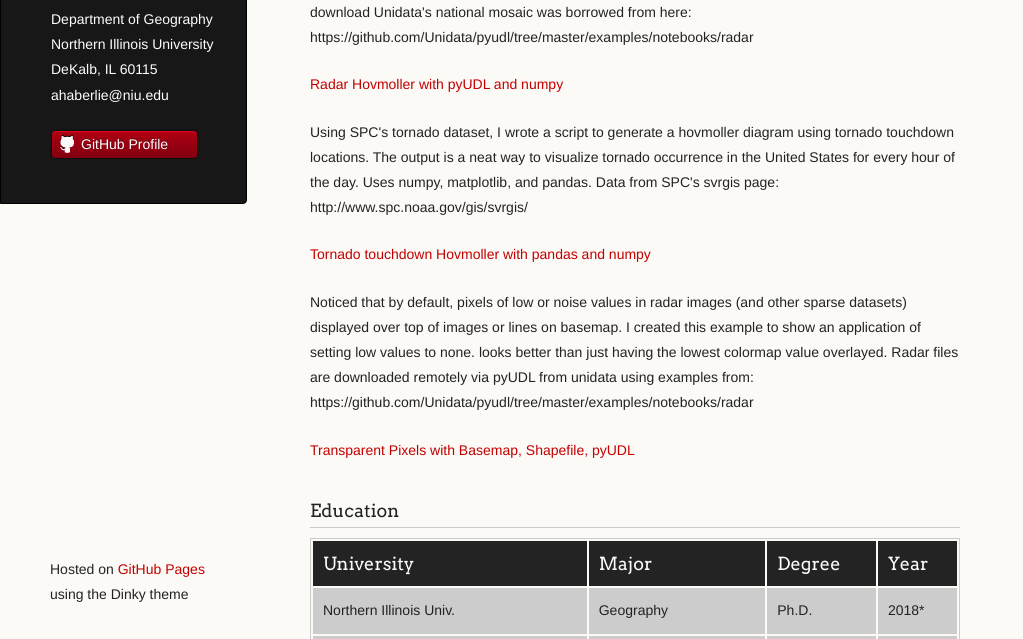
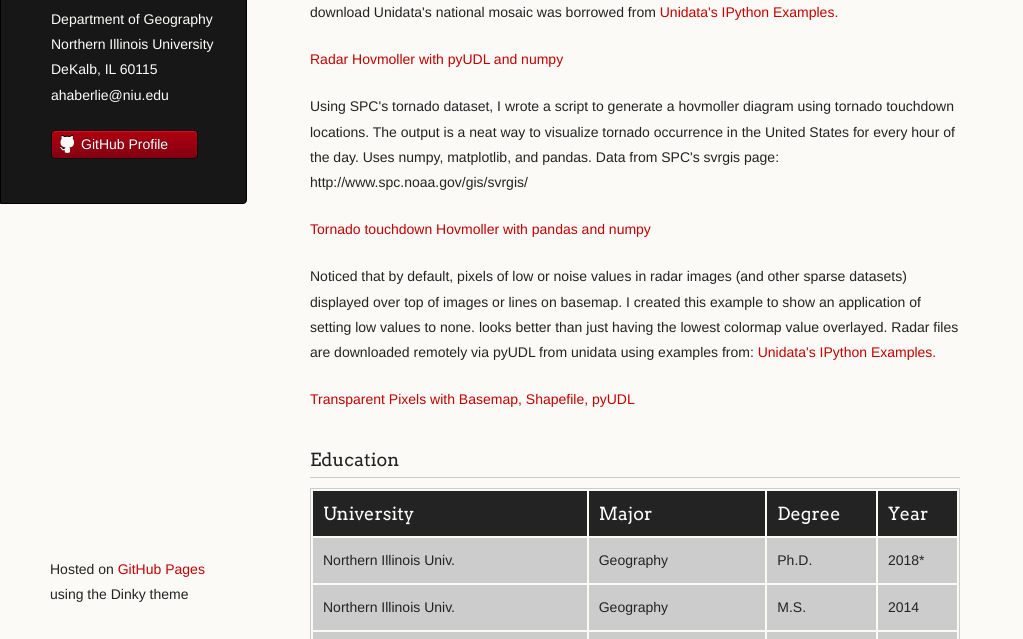
Before and after one commit to ahaberlie/ahaberlie.github.io_old, a plain HTML site: page index.html in a window 1280 px wide. Shown: the part 161-800 px from the top of the page, without its empty margins (0-1023 px from the left). Drawn offline with Linux system fonts and the light colour scheme.

Commit message:
Added some additional information

```diff
--- a/index.html
+++ b/index.html
@@ -46,7 +46,7 @@ DeKalb, IL 60115<br>
 
 <p>Using Unidata's pyUDL module, I wrote a script that uses downloaded national radar composites from Unidate (via pyUDL) and generate a hovmoller diagram for a recent time period
    that can be modified by the user. Uses numpy and matplot lib.  A possible alternative for those who don't have <a href="http://scitools.org.uk/iris/docs/v1.2/examples/graphics/hovmoller.html">IRIS</a>.
-   Code to download Unidata's national mosaic was borrowed from here: https://github.com/Unidata/pyudl/tree/master/examples/notebooks/radar
+   Code to download Unidata's national mosaic was borrowed from <a href=https://github.com/Unidata/pyudl/tree/master/examples/notebooks/radar>Unidata's IPython Examples.</a>
 </p>
 
 <p>
@@ -65,7 +65,7 @@ DeKalb, IL 60115<br>
 <p>Noticed that by default, pixels of low or noise values in radar images (and other sparse datasets) displayed over top of images or lines on basemap.
    I created this example to show an application of setting low values to none. looks better than just having the lowest colormap value overlayed.
    Radar files are downloaded remotely via pyUDL from unidata using examples from:
-   https://github.com/Unidata/pyudl/tree/master/examples/notebooks/radar
+   <a href=https://github.com/Unidata/pyudl/tree/master/examples/notebooks/radar>Unidata's IPython Examples.</a>
 </p>
 
 <p>
```
